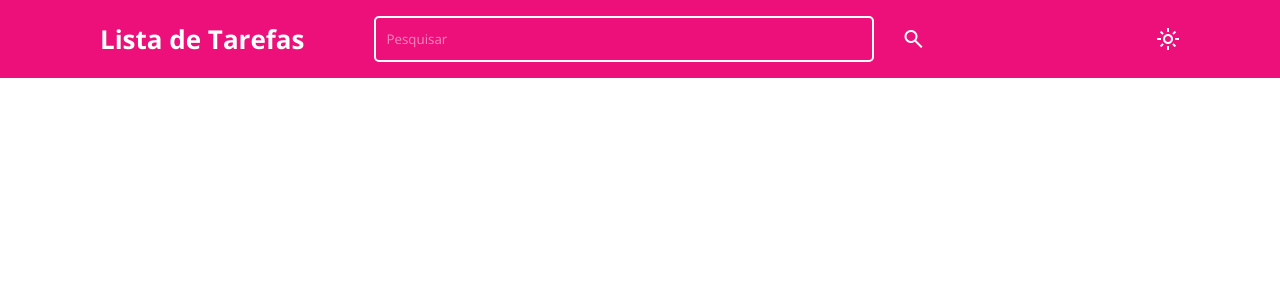
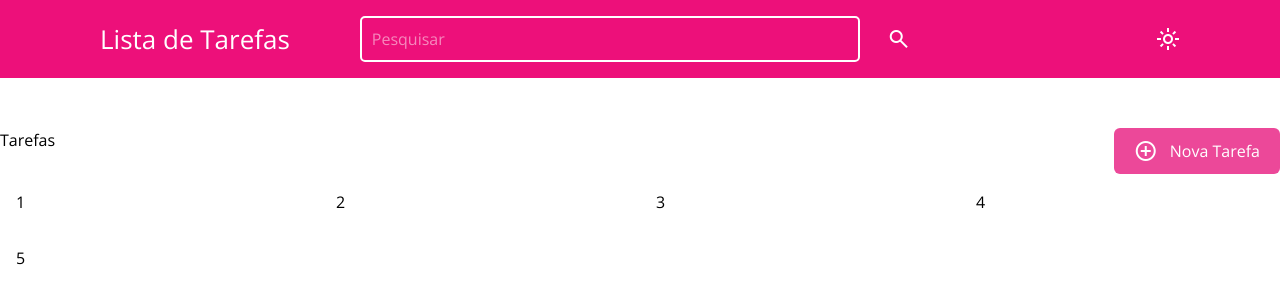
Before and after one commit to Maeva-dev/projeto-lista-de-tarefas, a plain HTML site: page index.html in a window 1280 px wide. Drawn offline with nearby package versions, Linux system fonts and the light colour scheme.

Commit message:
vimos tailwind

```diff
--- a/index.html
+++ b/index.html
@@ -10,6 +10,19 @@
     <link href="https://fonts.googleapis.com/css2?family=Open+Sans:ital,wght@0,300..800;1,300..800&display=swap"
         rel="stylesheet">
     <link href="https://fonts.googleapis.com/css2?family=Material+Symbols+Outlined" rel="stylesheet" />
+    <script src="https://cdn.tailwindcss.com"></script>
+    <script>
+        tailwind.config = {
+            theme: {
+                extend: {
+                    spacing:{
+                        "46": "46px"
+                    }
+
+                }
+            }
+        }
+    </script>
     <link rel="stylesheet" href="css/index.css">
 </head>
 
@@ -26,6 +39,22 @@
             light_mode
         </span>
     </header>
+    <main class=" pt-[50px]  ">
+        <h1 class="flex justify-between ">Tarefas
+            <button class="h-46 bg-pink-500 hover:bg-pink-700 duration-200 text-white rounded-md flex items-center gap-3 px-5 hover:shadow-lg hover:shadow-pink-300 ">
+                <span class="material-symbols-outlined">add_circle
+                 </span>
+                 Nova Tarefa
+            </button>
+        </h1>
+        <ul class="grid grid-cols-1 md:grid-cols-2 lg:grid-cols-4 gap-">
+            <li class="sha rounded-md p-4">1</li>
+            <li class="sha rounded-md p-4">2</li>
+            <li class="sha rounded-md p-4">3</li>
+            <li class="sha rounded-md p-4">4</li>
+            <li class="sha rounded-md p-4">5</li>
+        </ul>
+    </main>
 </body>
 
 </html>
--- /dev/null
+++ b/tailwind.config.js
@@ -0,0 +1,9 @@
+
+/** @type {import('tailwindcss').Config} */
+module.exports = {
+    content: [],
+    theme: {
+      extend: {},
+    },
+    plugins: [],
+  }
```
